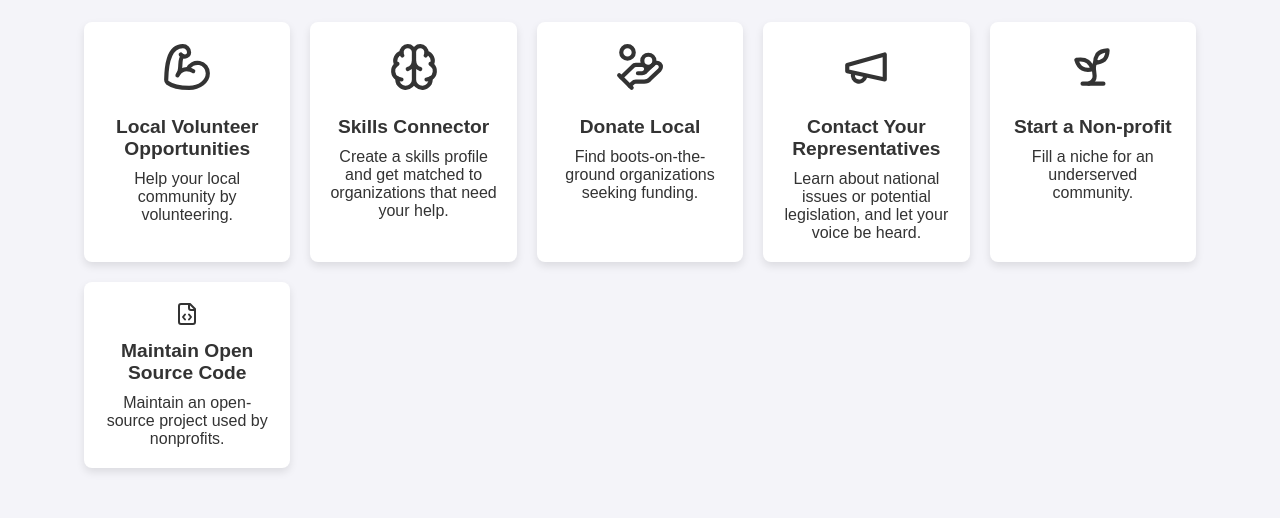
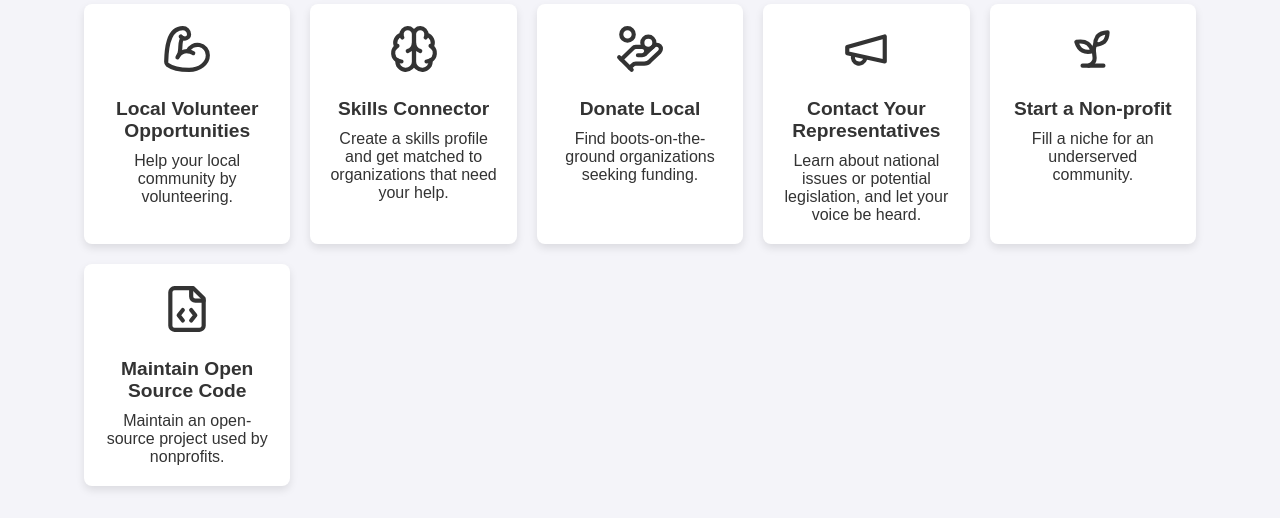
Before and after one commit to HandcartCactus/youcanhelp, a plain HTML site: page index.html in a window 1280 px wide. Shown: the part 230-748 px from the top of the page. Drawn offline with Linux system fonts and the light colour scheme.

Commit message:
Update index.html
Add icon class to svg in code

```diff
--- a/index.html
+++ b/index.html
@@ -295,6 +295,7 @@
         </a>
                 <a href="contributecode/index.html" class="card">
           <svg
+            class="icon"
             xmlns="http://www.w3.org/2000/svg"
             width="24"
             height="24"
```
